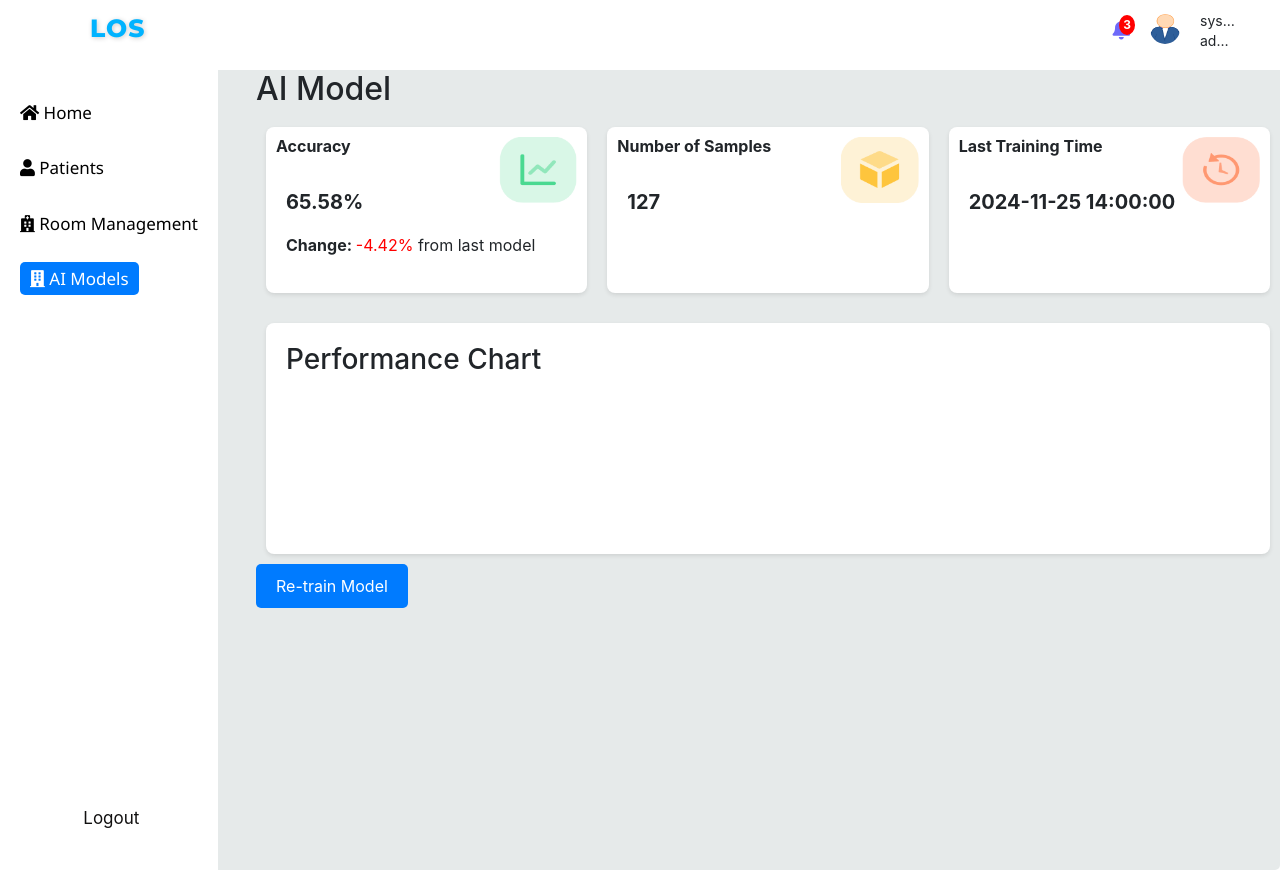
After one commit to MinhPhuc1510/LengthOfStayPredictor, a Django app: page /ai-model/ in a window 1280 px wide. The commit adds this page. Run offline with Django 4.2, Linux system fonts and the light colour scheme; a user stored in the database is signed in; data comes from the database, SQL or seed files in the repository; both versions use the stored data as it was after the commit; a map, chart or similar area stays blank; some libraries are stand-ins or nearby versions.

Commit message:
Update ai-model

```diff
--- a/length_of_stay_prediction/prediction_app/models.py
+++ b/length_of_stay_prediction/prediction_app/models.py
@@ -170,3 +170,11 @@ class Admission(models.Model):
     status = models.CharField(null=True, blank=True, max_length=2, choices=STATUS_CHOICES, default='I')
     created_time = models.DateTimeField(auto_now_add=True)  # Lưu ngày/giờ khi bản ghi được tạo
     updated_time = models.DateTimeField(auto_now=True)
+
+class AIModelStats(models.Model):
+    accuracy = models.FloatField()
+    num_samples = models.IntegerField()
+    last_training_time = models.DateTimeField()
+
+    def __str__(self):
+        return f"Accuracy: {self.accuracy}, Samples: {self.num_samples}, Last Trained: {self.last_training_time}"
--- /dev/null
+++ b/length_of_stay_prediction/prediction_app/static/prediction_app/ai_model.css
@@ -0,0 +1,121 @@
+/* AI Model Page Styles */
+.container {
+    width: 100%;
+    /* max-height: 700px; */
+    /* max-width: 1000px; */
+    margin-right: 200px;
+    background-color: #fff;
+    /* padding: 20px; */
+
+    border-radius: 8px;
+    /* box-shadow: 0 4px 8px rgba(0, 0, 0, 0.1); */
+}
+.stats {
+    display: flex;
+    justify-content: space-around;
+    margin-bottom: 20px;
+    margin-right: 50px;
+    width: 100%;
+    box-sizing: border-box;
+}
+
+.stat {
+    background-color: #fff;
+    padding: 20px;
+    border-radius: 8px;
+    box-shadow: 0 2px 4px rgba(0, 0, 0, 0.1);
+    text-align: left;
+    flex: 1;
+    margin: 10px;
+    position: relative;
+}
+
+.stat h3 {
+    font-size: 16px;
+    font-weight: bold;
+    margin-bottom: 10px;
+    position: absolute;
+    top: 10px;
+    left: 10px;
+}
+
+.stat img {
+    position: absolute;
+    top: 10px;
+    right: 10px;
+    width: 78px;
+    height: 66px;
+}
+
+.stat p.value {
+    font-size: 20px;
+    font-weight: bold;
+    margin-top: 40px;
+}
+
+.stat p.change {
+    font-size: 14px;
+    color: #555;
+}
+
+.stat p.bold {
+    font-weight: bold;
+}
+
+.chart {
+    background-color: #fff;
+    padding: 20px;
+    border-radius: 8px;
+    box-shadow: 0 2px 4px rgba(0, 0, 0, 0.1);
+    margin: 10px;
+}
+
+button {
+    background-color: #007bff;
+    color: #fff;
+    padding: 10px 20px;
+    border: none;
+    border-radius: 5px;
+    cursor: pointer;
+    transition: background-color 0.3s ease;
+}
+
+button:hover {
+    background-color: #0056b3;
+}
+
+.modal {
+    display: none;
+    position: fixed;
+    z-index: 1;
+    left: 0;
+    top: 0;
+    width: 100%;
+    height: 100%;
+    overflow: auto;
+    background-color: rgb(0,0,0);
+    background-color: rgba(0,0,0,0.4);
+    padding-top: 60px;
+}
+
+.modal-content {
+    background-color: #fefefe;
+    margin: 5% auto;
+    padding: 20px;
+    border: 1px solid #888;
+    width: 80%;
+}
+
+.close {
+    color: #aaa;
+    float: right;
+    font-size: 28px;
+    font-weight: bold;
+}
+
+.close:hover,
+.close:focus {
+    color: black;
+    text-decoration: none;
+    cursor: pointer;
+}
--- /dev/null
+++ b/length_of_stay_prediction/prediction_app/templates/ai_model.html
@@ -0,0 +1,74 @@
+{% extends 'base.html' %}
+{% load static %}
+{% block page %}
+<link rel="stylesheet" type="text/css" href="{% static 'prediction_app/ai_model.css' %}">
+<h2>AI Model</h2>
+<div class="stats">
+  <div class="stat">
+    <h3>Accuracy</h3>
+    <img src="{% static 'prediction_app/icons/accuracy.png' %}" alt="Accuracy Icon">
+    <p class="value">{{ accuracy }}%</p>
+    <p> <b>Change: </b><span class="change" style="color: {{ change_color }};">{{ accuracy_change }}</span> from last model</p>
+  </div>
+  <div class="stat">
+    <h3>Number of Samples</h3>
+    <img src="{% static 'prediction_app/icons/samples.png' %}" alt="Samples Icon">
+    <p class="value">{{ num_samples }}</p>
+  </div>
+  <div class="stat">
+    <h3>Last Training Time</h3>
+    <img src="{% static 'prediction_app/icons/training_time.png' %}" alt="Training Time Icon">
+    <p class="value">{{ last_training_time }}</p>
+  </div>
+</div>
+<div class="chart">
+  <h3>Performance Chart</h3>
+  <canvas id="performanceChart"></canvas>
+</div>
+<button id="retrainButton">Re-train Model</button>
+<div id="fileUploadModal" class="modal">
+  <div class="modal-content">
+    <span class="close">&times;</span>
+    <form id="fileUploadForm" method="post" enctype="multipart/form-data">
+      <input type="file" name="trainingFile" required>
+      <button type="submit">Submit</button>
+    </form>
+  </div>
+</div>
+<script>
+    // Get the modal
+    var modal = document.getElementById("fileUploadModal");
+
+    // Get the button that opens the modal
+    var btn = document.getElementById("retrainButton");
+
+    // Get the <span> element that closes the modal
+    var span = document.getElementsByClassName("close")[0];
+
+    // When the user clicks the button, open the modal
+    btn.onclick = function() {
+        modal.style.display = "block";
+    }
+
+    // When the user clicks on <span> (x), close the modal
+    span.onclick = function() {
+        modal.style.display = "none";
+    }
+
+    // When the user clicks anywhere outside of the modal, close it
+    window.onclick = function(event) {
+        if (event.target == modal) {
+            modal.style.display = "none";
+        }
+    }
+</script>
+
+{% endblock %}
+
+{% block ai %}
+<div>
+    <a style="color: white; background-color: #007bff;border-radius: 5px;padding: 5px 10px;text-decoration: none;"
+        href="{% url 'ai_model' %}"> <i class="fas fa-building"></i> AI Models</a>
+</div>
+
+{% endblock %}
--- a/length_of_stay_prediction/prediction_app/templates/base.html
+++ b/length_of_stay_prediction/prediction_app/templates/base.html
@@ -56,7 +56,7 @@
 
                 {% block ai %}
                 <div class="AI-Models">
-                    <a href="{% url 'get_patients' %}"> <i class="fas fa-building"></i> AI Models </a>
+                    <a href="{% url 'ai_model' %}"> <i class="fas fa-building"></i> AI Models </a>
                 </div>
                 {% endblock %}
                 {% endif %}
--- a/length_of_stay_prediction/prediction_app/urls.py
+++ b/length_of_stay_prediction/prediction_app/urls.py
@@ -2,6 +2,7 @@
 
 from django.urls import path
 from prediction_app.views import *
+from prediction_app.views.ai_model import ai_model_view, retrain_model
 from django.conf import settings
 from django.conf.urls.static import static
 
@@ -19,7 +20,8 @@ urlpatterns = [
     path('patients/<int:id>/admission_info/<int:admission_id>', get_admission_info, name='get_admission_info'),
     path('patients/<int:id>/admission_info/create', add_new_admission, name='add_new_admission'),
     path('rooms', manage_room, name='manage_room'),
-
+    path('ai-model/', ai_model_view, name='ai_model'),
+    path('retrain-model/', retrain_model, name='retrain_model'),
 ]
 
 
--- /dev/null
+++ b/length_of_stay_prediction/prediction_app/views/ai_model.py
@@ -0,0 +1,49 @@
+from django.shortcuts import render
+from django.http import JsonResponse
+from prediction_app.models import AIModelStats
+from django.utils.dateformat import DateFormat
+
+# View for AI Model
+
+def ai_model_view(request):
+    try:
+        # Fetch the latest stats from the database
+        latest_stats = AIModelStats.objects.latest('last_training_time')
+        previous_stats = AIModelStats.objects.filter(id__lt=latest_stats.id).order_by('-id').first()
+        accuracy_change = latest_stats.accuracy - previous_stats.accuracy if previous_stats else 0
+
+        # Determine the color and format for accuracy change
+        if accuracy_change > 0:
+            accuracy_change_display = f"+{accuracy_change*100:.2f}%"
+            change_color = "green"
+        else:
+            accuracy_change_display = f"{accuracy_change*100:.2f}%"
+            change_color = "red"
+
+        formatted_last_training_time = DateFormat(latest_stats.last_training_time).format('Y-m-d H:i:s')
+        context = {
+            'accuracy': latest_stats.accuracy * 100,
+            'accuracy_change': accuracy_change_display,
+            'change_color': change_color,
+            'num_samples': latest_stats.num_samples,
+            'last_training_time': formatted_last_training_time,
+        }
+    except AIModelStats.DoesNotExist:
+        # If no stats exist, provide default values
+        context = {
+            'accuracy': 'N/A',
+            'accuracy_change': 'N/A',
+            'num_samples': 'N/A',
+            'last_training_time': 'N/A',
+        }
+    return render(request, 'ai_model.html', context)
+
+# Endpoint to handle file upload for re-training
+
+def retrain_model(request):
+    if request.method == 'POST' and request.FILES['trainingFile']:
+        training_file = request.FILES['trainingFile']
+        # Handle file upload and initiate re-training
+        # For now, just return a success response
+        return JsonResponse({'status': 'success'})
+    return JsonResponse({'status': 'failed'})
```
Also changed, not shown: length_of_stay_prediction/prediction_app/templates/retrain_model.html (added, +13 -0 lines), length_of_stay_prediction/db.sqlite3, length_of_stay_prediction/prediction_app/migrations/0015_aimodelstats.py (added), length_of_stay_prediction/prediction_app/static/prediction_app/icons/accuracy.png (added), length_of_stay_prediction/prediction_app/static/prediction_app/icons/samples.png (added), length_of_stay_prediction/prediction_app/static/prediction_app/icons/training_time.png (added), 1 other file.
